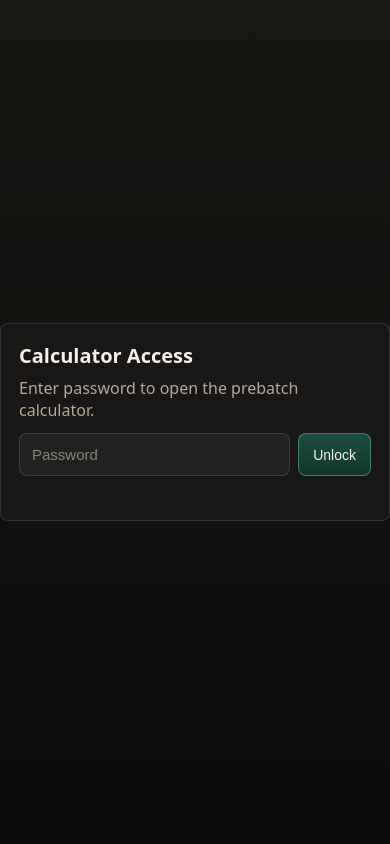
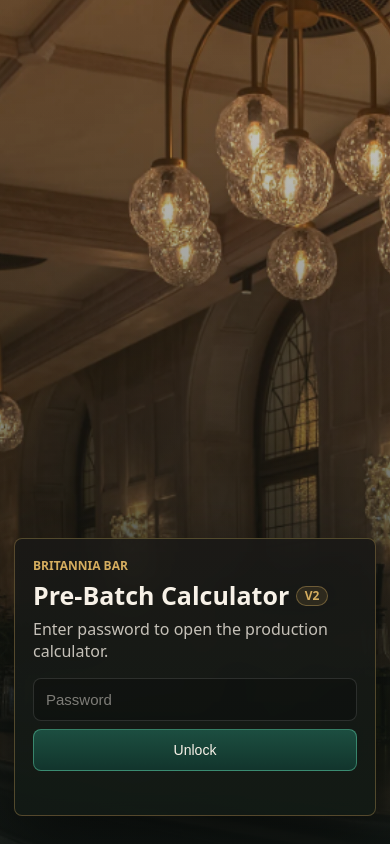
Before and after one commit to phinor92-png/Prebatch-Calculator, a website: page index.html in a window 390 px wide. Drawn offline with Linux system fonts and the light colour scheme.

Commit message:
Polish login screen with bar photo

```diff
--- a/index.html
+++ b/index.html
@@ -10,10 +10,11 @@
 <div id="toastWrap" class="toastWrap" aria-live="polite"></div>
 <div id="authGate" class="authGate">
   <div class="authCard">
-    <h2>Calculator Access</h2>
-    <p>Enter password to open the prebatch calculator.</p>
+    <div class="authKicker">Britannia Bar</div>
+    <h2>Pre-Batch Calculator <span class="versionPill">V2</span></h2>
+    <p>Enter password to open the production calculator.</p>
     <div class="authRow">
-      <input id="authPassword" class="tool" type="password" placeholder="Password" style="flex:1" />
+      <input id="authPassword" class="tool authInput" type="password" placeholder="Password" />
       <button id="authUnlock" class="btn primary">Unlock</button>
     </div>
     <div id="authError" class="authErr"></div>
--- a/styles.css
+++ b/styles.css
@@ -189,14 +189,26 @@
   .toast.ok{border-color:rgba(99,215,173,.45);}
   .toast.warn{border-color:rgba(255,107,107,.45);}
   #appRoot{display:none;}
-  .authGate{position:fixed; inset:0; display:flex; align-items:center; justify-content:center; background:linear-gradient(180deg,#191714,#0d0c0b); z-index:200;}
-  .authCard{width:min(420px,92vw); padding:18px; border-radius:8px; border:1px solid var(--line); background:rgba(25,24,22,.96);}
-  .authCard h2{margin:0 0 8px; font-size:20px;}
-  .authCard p{margin:0 0 12px; color:var(--muted);}
+  .authGate{position:fixed; inset:0; isolation:isolate; overflow:hidden; display:flex; align-items:center; justify-content:flex-start; box-sizing:border-box; padding:clamp(22px,6vw,76px); background-image:linear-gradient(90deg,rgba(13,12,11,.96),rgba(13,12,11,.72)),url("assets/britannia-bar-login.png"); background-position:center 44%; background-size:cover; background-repeat:no-repeat; z-index:200;}
+  .authGate::before{content:""; position:absolute; inset:0; z-index:-2; background-image:linear-gradient(90deg,rgba(13,12,11,.96) 0%,rgba(13,12,11,.82) 38%,rgba(13,12,11,.36) 72%,rgba(13,12,11,.16) 100%),url("assets/britannia-bar-login.png"); background-position:right center; background-size:auto 100%; background-repeat:no-repeat; transform:scale(1.015);}
+  .authGate::after{content:""; position:absolute; inset:0; z-index:-1; background:linear-gradient(180deg,rgba(213,173,95,.08),rgba(18,56,47,.18) 58%,rgba(13,12,11,.28));}
+  .authCard{width:min(440px,92vw); padding:24px; border-radius:8px; border:1px solid rgba(213,173,95,.32); background:linear-gradient(180deg,rgba(25,24,22,.88),rgba(18,26,21,.92)); box-shadow:0 22px 70px rgba(0,0,0,.52); backdrop-filter:blur(14px);}
+  .authKicker{margin:0 0 8px; color:var(--accent); font-size:12px; font-weight:800; text-transform:uppercase;}
+  .authCard h2{margin:0 0 10px; font-size:clamp(25px,4vw,34px); line-height:1.04;}
+  .authCard .versionPill{font-size:12px; transform:translateY(-2px);}
+  .authCard p{margin:0 0 16px; color:rgba(247,241,231,.78);}
   .authRow{display:flex; gap:8px;}
+  .authInput{flex:1; min-width:0; background:rgba(0,0,0,.25);}
   .authErr{margin-top:10px; color:#ff9b9b; font-size:12px; min-height:16px;}
 
   @media (max-width: 700px){
+    .authGate{align-items:flex-end; justify-content:center; padding:20px 14px 28px;}
+    .authGate::before{background-image:linear-gradient(180deg,rgba(13,12,11,.12) 0%,rgba(13,12,11,.42) 44%,rgba(13,12,11,.9) 100%),url("assets/britannia-bar-login.png"); background-position:center center; background-size:cover;}
+    .authGate::after{background:linear-gradient(180deg,rgba(213,173,95,.06),rgba(18,56,47,.18));}
+    .authCard{width:100%; padding:18px;}
+    .authCard h2{font-size:25px;}
+    .authRow{flex-direction:column;}
+    .authRow .btn{width:100%;}
     .modal{margin:56px auto 96px;}
     .modal table{display:block; overflow:visible;}
     .modal thead{display:none;}
```
Also changed, not shown: assets/britannia-bar-login.png (added).
